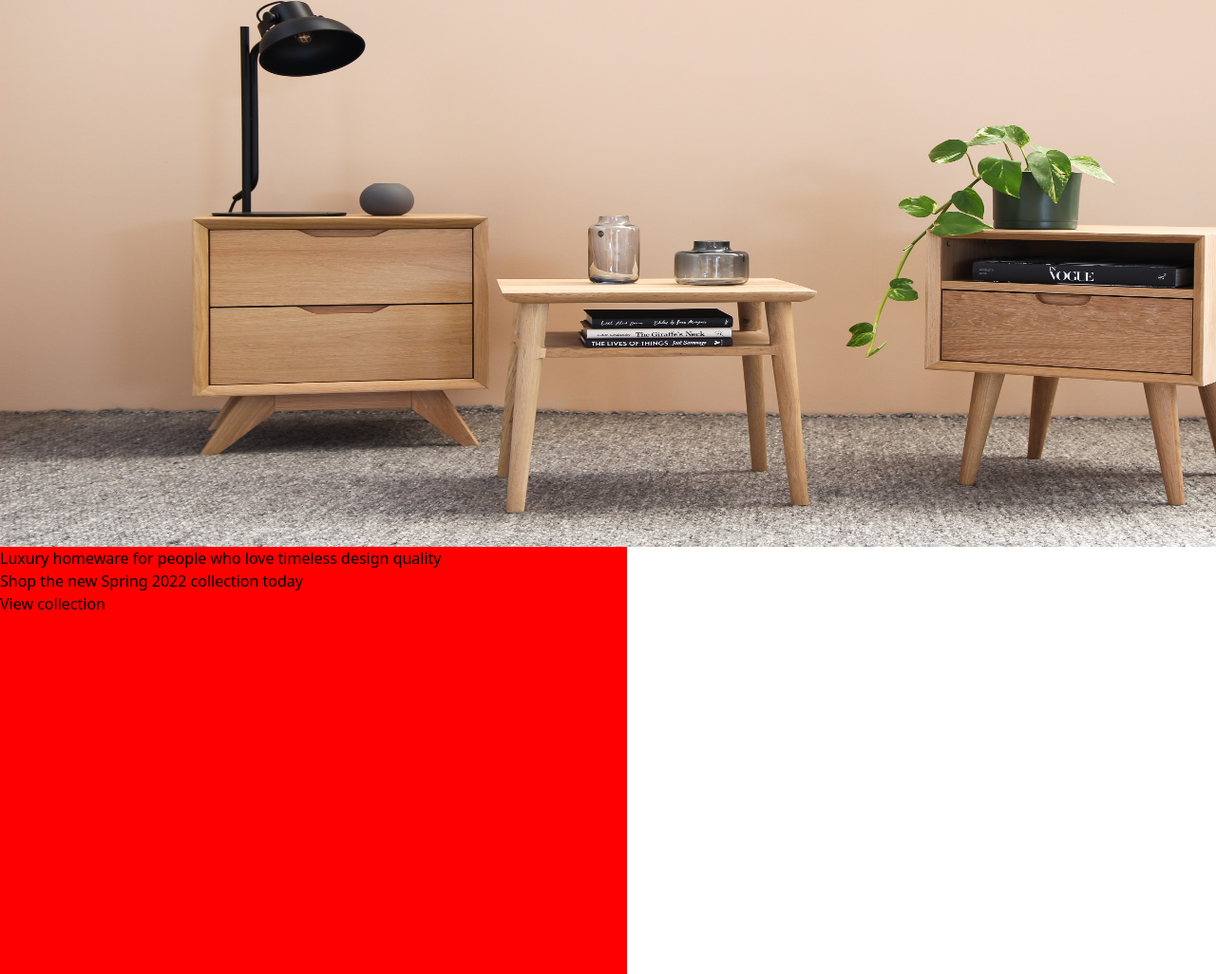
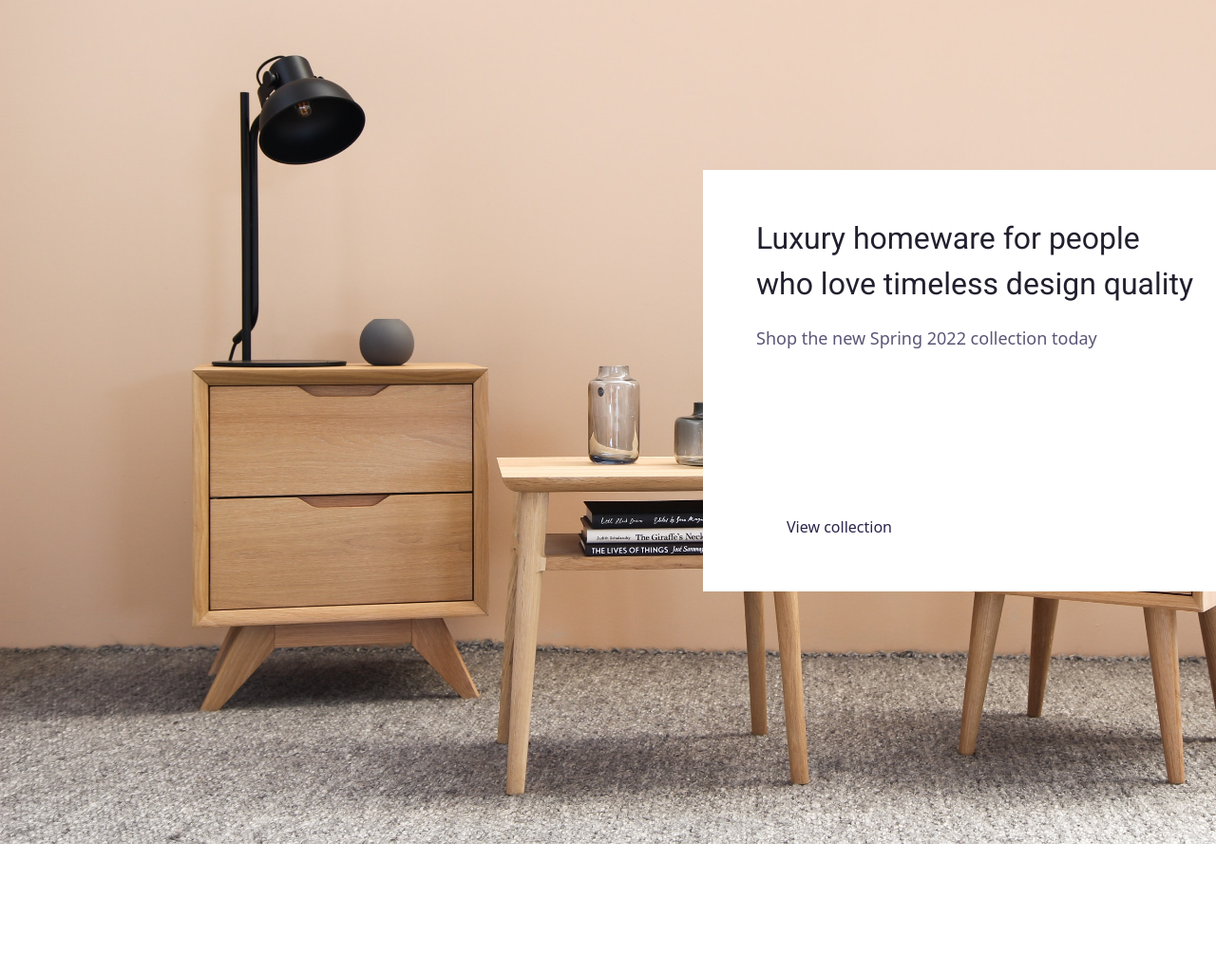
Before and after one commit to D1ORdev/Avion-desktop, a plain HTML site: page index.html in a window 1280 px wide. Shown: the part 251-1277 px from the top of the page at 95% size. After the commit the page ends 1140 px from the top, so only its background shows below. Drawn offline with nearby package versions, Linux system fonts and the light colour scheme.

Commit message:
intro done

```diff
--- a/index.html
+++ b/index.html
@@ -43,13 +43,12 @@
     <section id="intro">
         <div class="all">
             <div class="image">
-                <img src="/assets/images/introimg.jpg" alt="rasm" class="w-[1525px] h-[704px]">
-            </div>
-            <div class="yozuvi block  w-[660px] h-[450px] bg-[red]">
-                <div class="bg w-[660px] h-[450px] bg-[red]">
-                    <h2>Luxury homeware for people who love timeless design quality</h2>
-                <p>Shop the new Spring 2022 collection today</p>
-                <button>View collection</button>
+                <img src="/assets/images/introimg.jpg" alt="image" class="w-full h-auto">
+<div class="absolute top-0 left-0 w-[630px] h-[444px] bg-white justify-center items-center ml-[740px] mt-[430px] block">
+  <h2 class="font-normal font-['Roboto'] ml-[56px] mt-[48px] text-[32px] text-[#22202E]">Luxury homeware for people <br> who love timeless design quality</h2>
+  <p class="font-['Open Sans'] font-normal text-[18px] text-[#5B5676] ml-[56px] mt-[20px]">Shop the new Spring 2022 collection today</p>
+  <p class="font-[Open Sans'] font-normal text-[16px] text-[#2A254B] ml-[88px] mt-[173px] ">View collection</p>
+</div>
                 </div>
             </div>
         </div>
```
